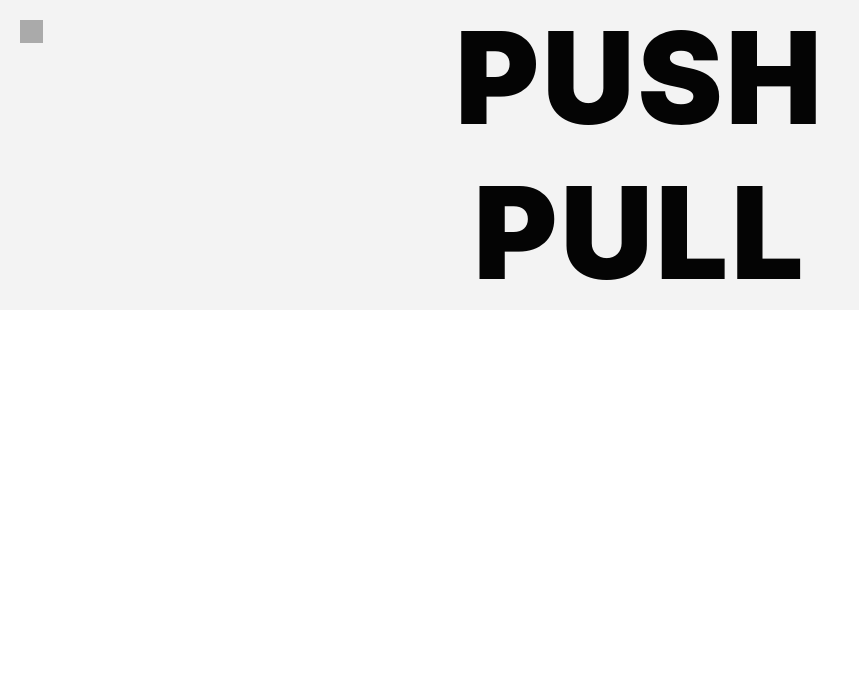
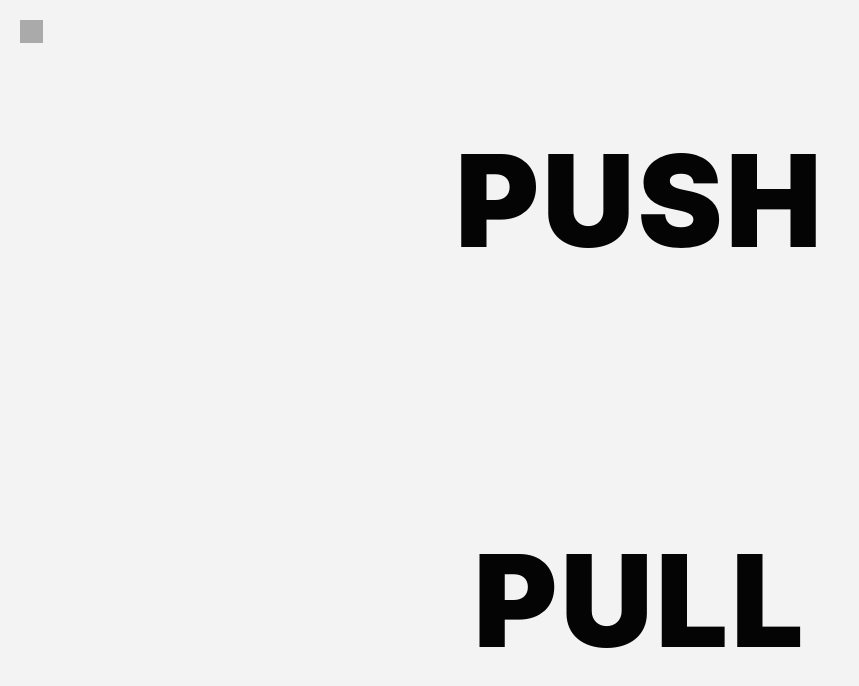
Before and after one commit to kk-11/lastset, a React (Create React App) app: page / in a window 1280 px wide. Shown: the top 686 px of the page, without its empty margins (0-859 px from the left). Built offline with nearby package versions, Linux system fonts and the light colour scheme; a web font is replaced by a local one.

Commit message:
page height

```diff
--- a/src/App.module.scss
+++ b/src/App.module.scss
@@ -1,6 +1,7 @@
 html, body {
 	overflow: hidden;
 	touch-action: manipulation;
+	height: 100%;
 }
 .wrapper {
 	height: 100%;
--- a/src/index.css
+++ b/src/index.css
@@ -11,3 +11,7 @@ code {
   font-family: source-code-pro, Menlo, Monaco, Consolas, "Courier New",
 	monospace;
 }
+
+#root {
+	height: 100%;
+}
```
